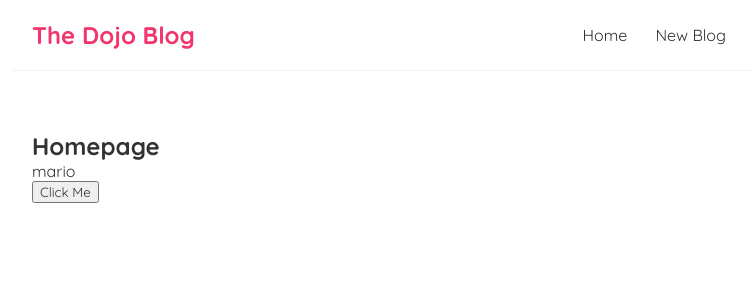
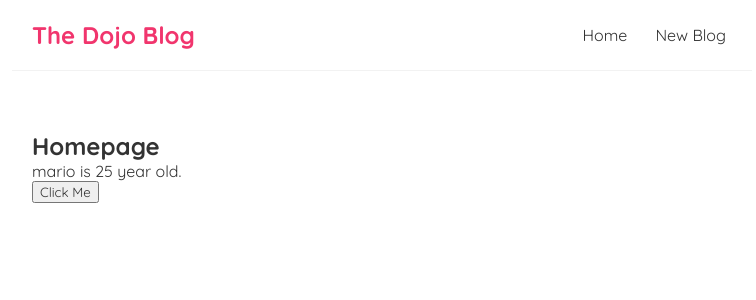
Before and after one commit to tanverified/dojo-blog, a React (Create React App) app: page / in a window 1280 px wide. Shown: the top 300 px of the page, without its empty margins (258-1014 px from the left). Built offline with nearby package versions, Linux system fonts and the light colour scheme.

Commit message:
useState hook

```diff
--- a/src/Home.js
+++ b/src/Home.js
@@ -3,15 +3,17 @@ import { useState } from "react";
 const Home = () => {
     // let name = "Mario";
     const [name,setName] = useState('mario');
+    const [age, setAge] = useState(25);
 
     const handleClick = () => {
         setName('luigi');
+        setAge(30);
     }
 
     return (
         <div className="home">
             <h2>Homepage</h2>
-            <p> { name } </p>
+            <p> { name } is { age } year old. </p>
             <button onClick={handleClick}>Click Me</button>
         </div>
      );
```
